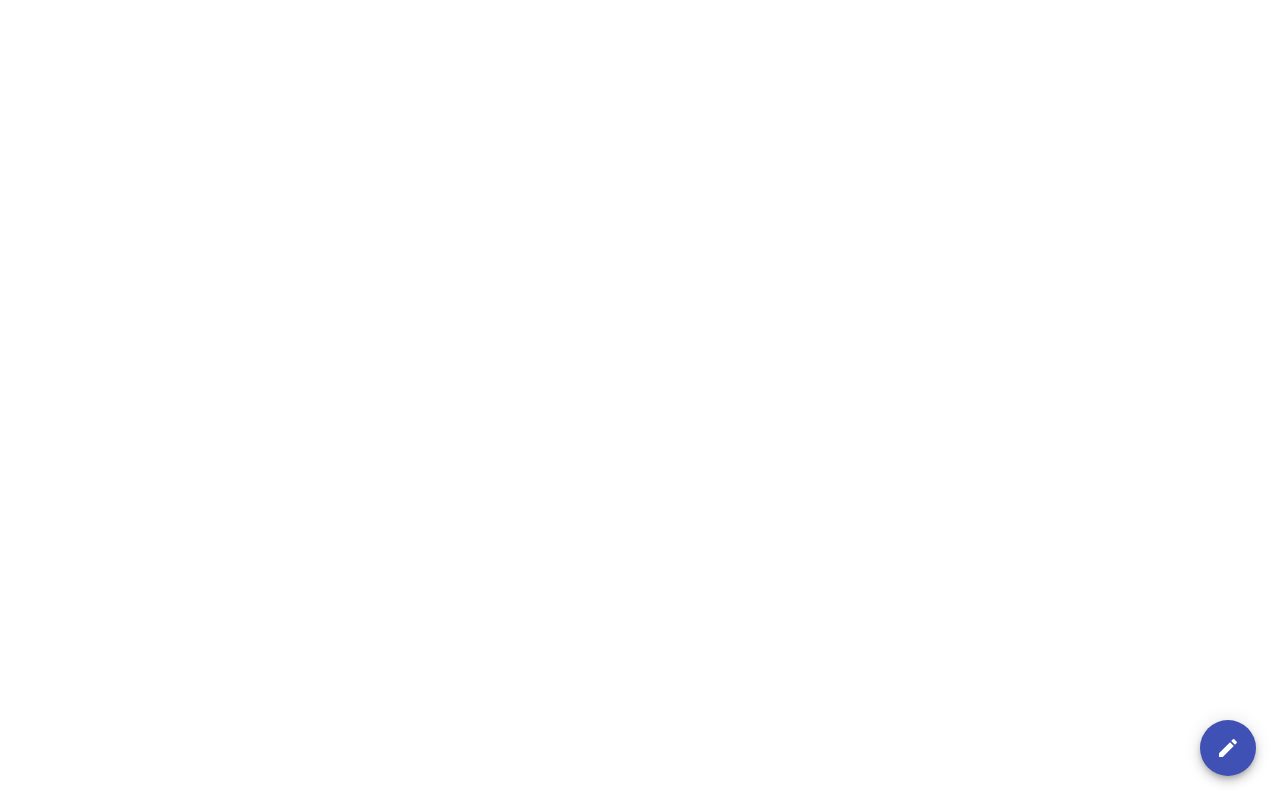
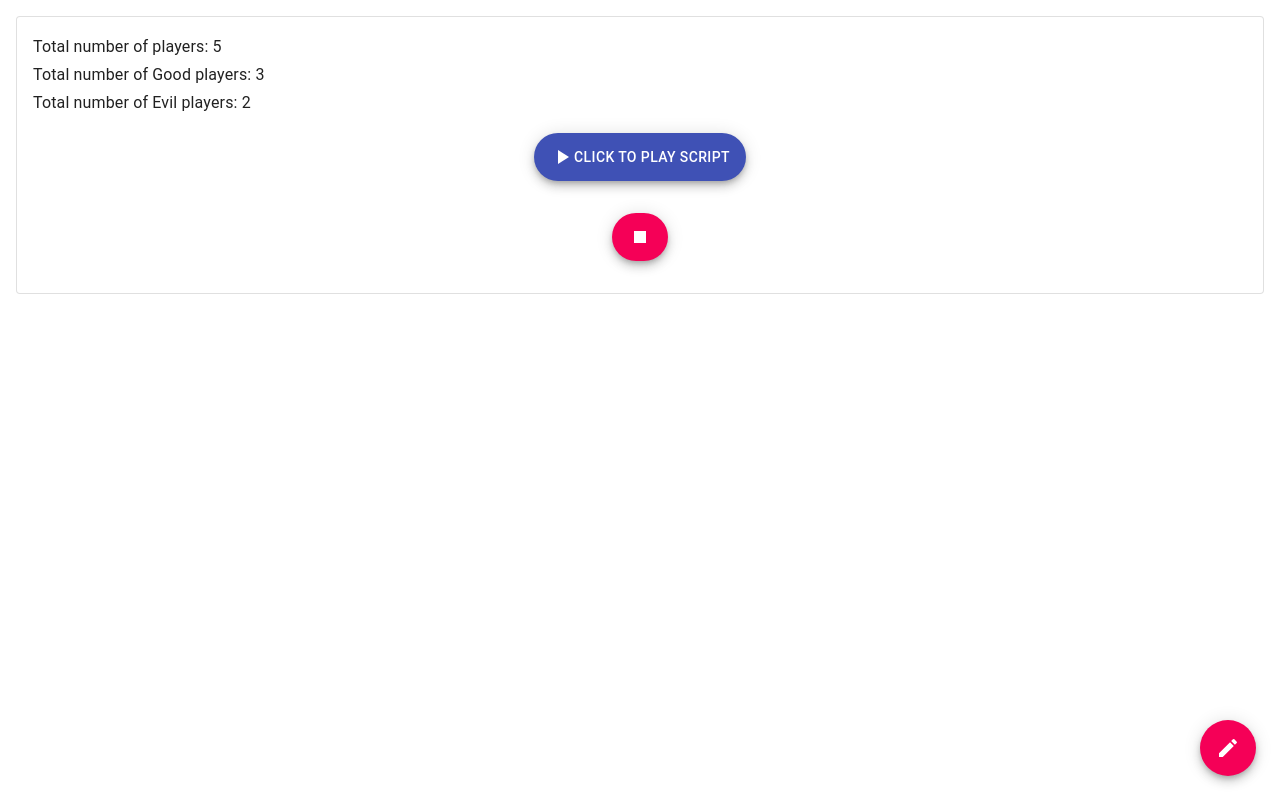
Before and after one commit to kychanbi/avalon-voice-pwa, a React (Create React App) app: page / in a window 1280 px wide. Built offline with nearby package versions, Linux system fonts and the light colour scheme; the HTML template or start-up script is replaced by a standard one.

Commit message:
added script generation, text-to-speech;

```diff
--- a/package.json
+++ b/package.json
@@ -14,6 +14,7 @@
     "@types/react-dom": "^16.9.8",
     "react": "^17.0.2",
     "react-dom": "^17.0.2",
+    "react-say": "^2.0.1",
     "react-scripts": "4.0.3",
     "typescript": "^4.0.3",
     "web-vitals": "^0.2.4",
--- a/src/Constant.tsx
+++ b/src/Constant.tsx
@@ -5,37 +5,48 @@ interface NumberOfPlayers {
 
 interface ConstantsInterface {
   totalNumberOfPlayers:
-        Record<string, NumberOfPlayers>
+    Record<string, NumberOfPlayers>,
+  label:
+    Record<string, string>,
+  voice:string,
 }
 
 const Constants: ConstantsInterface = {
   totalNumberOfPlayers: {
-        '5': {
+    5: {
       good: 3,
-            evil: 2
+      evil: 2,
     },
-        '6': {
+    6: {
       good: 4,
-            evil: 2
+      evil: 2,
     },
-        '7': {
+    7: {
       good: 4,
       evil: 3,
     },
-        '8': {
+    8: {
       good: 5,
-            evil: 3
+      evil: 3,
     },
-        '9': {
+    9: {
       good: 6,
-            evil: 3
+      evil: 3,
     },
-        '10': {
+    10: {
       good: 6,
-            evil: 4
-        }
-    }
-}
+      evil: 4,
+    },
+  },
+  label: {
+    isPercivalPresent: '派西維爾',
+    isMordredPresent: '莫德雷德',
+    isMorganaPresent: '莫甘娜',
+    isOberonPresent: '奧柏倫',
+    isLancelotPresent: '蘭斯洛特',
+  },
+  voice: 'zh-HK',
+};
 Object.freeze(Constants);
 
-export {Constants}
+export { Constants };
--- a/src/state/playerSetting.tsx
+++ b/src/state/playerSetting.tsx
@@ -1,48 +1,46 @@
 import React, { useEffect, useState } from 'react';
 import { Constants } from '../Constant';
 
-interface CharacterSetting {
-  totalNumberOfPlayer: number,
+export interface CharacterSetting {
+  totalNumberOfPlayer: string,
   isPercivalPresent: boolean,
   isMordredPresent: boolean,
   isMorganaPresent: boolean,
   isOberonPresent: boolean,
+  isLancelotPresent: boolean,
 }
 
-interface AllPlayerSetting {
-  totalNumberOfPlayer: number,
-  isPercivalPresent: boolean,
-  isMordredPresent: boolean,
-  isMorganaPresent: boolean,
-  isOberonPresent: boolean,
+export interface AllPlayerSetting extends CharacterSetting {
   numberOfGood: number,
   numberOfEvil: number,
 }
 
-const defaultAllPlayerSetting = {
-  totalNumberOfPlayer: 5,
+export interface voiceSetting {
+  speakingRate: number,
+
+}
+
+export const defaultCharacterSetting: CharacterSetting = {
+  totalNumberOfPlayer: '5',
   isPercivalPresent: false,
   isMordredPresent: false,
   isMorganaPresent: false,
   isOberonPresent: false,
+  isLancelotPresent: false,
+};
+const defaultAllPlayerSetting: AllPlayerSetting = {
   numberOfGood: 3,
   numberOfEvil: 2,
+  ...defaultCharacterSetting,
 };
 
-const defaultCharacterSetting: CharacterSetting = {
-  totalNumberOfPlayer: 5,
-  isPercivalPresent: false,
-  isMordredPresent: false,
-  isMorganaPresent: false,
-  isOberonPresent: false,
-};
-
-enum SettingProps {
+export enum SettingProps {
   totalNumberOfPlayer = 'totalNumberOfPlayer',
   isPercivalPresent = 'isPercivalPresent',
   isMordredPresent = 'isMordredPresent',
   isMorganaPresent = 'isMorganaPresent',
   isOberonPresent = 'isOberonPresent',
+  isLancelotPresent = 'isLancelotPresent',
   // numberOfGood = 'numberOfGood',
   // numberOfEvil = 'numberOfEvil',
 }
@@ -52,10 +50,10 @@ interface GoodEvilNumber {
   numberOfEvil: number
 }
 
-function calcGoodEvilNumber(total: number): GoodEvilNumber {
+function calcGoodEvilNumber(total: string): GoodEvilNumber {
   return {
-    numberOfGood: Constants.totalNumberOfPlayers[total.toString()]?.good,
-    numberOfEvil: Constants.totalNumberOfPlayers[total.toString()]?.evil,
+    numberOfGood: Constants.totalNumberOfPlayers[total].good,
+    numberOfEvil: Constants.totalNumberOfPlayers[total].evil,
   } as GoodEvilNumber;
 }
 
@@ -64,7 +62,7 @@ interface SettingContextType {
   editSetting: Function
 }
 
-const SettingContext = React.createContext<SettingContextType>({
+export const SettingContext = React.createContext<SettingContextType>({
   allPlayerSetting: defaultAllPlayerSetting,
   editSetting: () => {
   },
@@ -74,7 +72,7 @@ interface SettingContextProviderProp {
   children: React.ReactNode
 }
 
-const SettingContextProvider = ({ children }: SettingContextProviderProp) => {
+export const SettingContextProvider = ({ children }: SettingContextProviderProp) => {
   const [currentSetting, setCurrentSetting] = useState<CharacterSetting>(defaultCharacterSetting);
   const [allPlayerSetting, setAllPlayerSetting] = useState<AllPlayerSetting>(
     defaultAllPlayerSetting,
@@ -85,7 +83,9 @@ const SettingContextProvider = ({ children }: SettingContextProviderProp) => {
     setCurrentSetting(tempSetting);
   };
   useEffect(() => {
-    const { numberOfGood, numberOfEvil } = calcGoodEvilNumber(currentSetting.totalNumberOfPlayer);
+    const { numberOfGood, numberOfEvil } = calcGoodEvilNumber(
+      currentSetting.totalNumberOfPlayer ?? defaultCharacterSetting.totalNumberOfPlayer,
+    );
     const tempSetting: AllPlayerSetting = {
       ...currentSetting, numberOfGood, numberOfEvil,
     };
@@ -97,5 +97,3 @@ const SettingContextProvider = ({ children }: SettingContextProviderProp) => {
     </SettingContext.Provider>
   );
 };
-
-export { SettingContextProvider, SettingContext, SettingProps };
--- /dev/null
+++ b/src/utils/utils.ts
@@ -0,0 +1,41 @@
+import { Constants } from '../Constant';
+
+export function findVoice(voiceName: string): (SpeechSynthesisVoice | undefined){
+  const synth = window.speechSynthesis;
+  const voices: SpeechSynthesisVoice[] = synth.getVoices();
+  return voices.find((v) => v.lang === voiceName);
+  // synth.voice
+}
+export async function sleep(ms: number){
+  return new Promise((resolve) => setTimeout(resolve, ms));
+}
+
+export function initVoice(){
+  // setVoice(Constants.voice);
+}
+
+export function speak(text: string, rate = 1){
+  const synth = window.speechSynthesis;
+  const utterance = new SpeechSynthesisUtterance(text);
+  utterance.voice = findVoice(Constants.voice) as SpeechSynthesisVoice;
+  utterance.rate = rate;
+  // synth.cancel();
+  synth.speak(utterance);
+  console.log(text);
+  // console.log(scriptArr);
+  console.log(utterance);
+  // synth.resume();
+  // synth.cancel();
+}
+
+export async function pauseSpeaking(s: number){
+  const synth = window.speechSynthesis;
+  synth.pause();
+  await sleep(s * 1000);
+  synth.resume();
+}
+
+export function endSpeaking(){
+  const synth = window.speechSynthesis;
+  synth.cancel();
+}
--- a/src/views/MC.tsx
+++ b/src/views/MC.tsx
@@ -1 +1,184 @@
-import React from "react";
+import React, {
+  EventHandler, useCallback, useContext, useEffect, useState,
+} from 'react';
+import {
+  Box, Card, Fab, makeStyles, Typography,
+} from '@material-ui/core';
+import PlayArrowIcon from '@material-ui/icons/PlayArrow';
+import StopIcon from '@material-ui/icons/Stop';
+// @ts-ignore
+import { Say } from 'react-say';
+import { AllPlayerSetting, SettingContext } from '../state/playerSetting';
+import {
+  endSpeaking, findVoice, pauseSpeaking, speak,
+} from '../utils/utils';
+import { Constants } from '../Constant';
+
+interface settingDisplayProps {
+  gameSetting: AllPlayerSetting
+}
+
+const useStyles = makeStyles((theme) => ({
+  mcCard: {
+    padding: theme.spacing(2),
+  },
+  playBtnWrap: {
+    width: '100%',
+    padding: '1em 0',
+    textAlign: 'center',
+  },
+}));
+
+const CurrentSettingDisplay = (props: settingDisplayProps) => {
+  const { numberOfGood, numberOfEvil, totalNumberOfPlayer } = props.gameSetting;
+  return (
+    <Box>
+      <Typography variant="subtitle1">
+        Total number of players:
+        {' '}
+        {totalNumberOfPlayer}
+      </Typography>
+      <Typography variant="subtitle1">
+        Total number of Good players:
+        {' '}
+        {numberOfGood}
+      </Typography>
+      <Typography variant="subtitle1">
+        Total number of Evil players:
+        {' '}
+        {numberOfEvil}
+      </Typography>
+    </Box>
+  );
+};
+
+interface ScriptObj {
+  script1: string,
+  scriptEvil: string,
+  scriptEvil2: string,
+  scriptEvil3: string,
+  scriptGood: string,
+  scriptGood2: string,
+  scriptGood3: string,
+  scriptGood4: string,
+  scriptGood5: string,
+}
+
+const generateScript = ({
+  isLancelotPresent,
+  isMordredPresent,
+  isMorganaPresent,
+  isOberonPresent,
+  isPercivalPresent,
+  numberOfEvil,
+  // numberOfGood,
+  // totalNumberOfPlayer,
+}: AllPlayerSetting): string[] => {
+  // let numOtherEvil = numberOfEvil;
+  // isMordredPresent && numOtherEvil--;
+  // isOberonPresent && numOtherEvil--;
+  // isMorganaPresent && numOtherEvil--;
+  // isLancelotPresent && numOtherEvil--;
+
+  // const script1 = '';
+  // let scriptEvil = '所有玩家合埋眼，伸手握拳放係枱上，所有壞人開眼';
+  let scriptEvil = '所有壞人擘大眼';
+  if (isLancelotPresent && isOberonPresent) scriptEvil = `除【奧柏倫同蘭斯洛特】以外，${scriptEvil}，蘭斯洛特豎起手指公`;
+  else if (isOberonPresent) scriptEvil = `除左【奧柏倫】以外，${scriptEvil}`;
+  else if (isLancelotPresent) scriptEvil = `除左【蘭斯洛特】以外，${scriptEvil}，蘭斯洛特豎起手指公`;
+  const scriptEvil2 = '所有壞人合埋眼';
+  const scriptEvil3 = `${isMordredPresent ? '除左【莫德雷德】以外' : ''}所有壞人合埋眼，豎起手指公。`;
+  // const numOfEvilShown = numberOfEvil - (+isMordredPresent);
+  const scriptGood = '梅林擘大眼';
+  // ，`總共有 ${numOfEvilShown} 個壞人，如果數目有錯，請出聲。`;
+  const scriptGood2 = '梅林合埋眼，壞人收起手指公';
+  const scriptGood3 = isPercivalPresent ? `【梅林】${isMorganaPresent && '及【莫甘娜】'} 豎起手指公，【派西維爾】擘大眼。
+` : '';
+  const scriptGood4 = isPercivalPresent ? `【梅林】${isMorganaPresent && '及【莫甘娜】'} 收起手指公，【派西維爾】合埋眼。` : '';
+  const scriptGood5 = '所有玩家擘大眼';
+  return [
+     scriptEvil, scriptEvil2, scriptEvil3, scriptGood, scriptGood2, scriptGood3, scriptGood4, scriptGood5,
+  ].filter(s => !!s);
+};
+
+const addLineBreaksToScript = (script: string[]): (string | JSX.Element)[] => (script).map(
+  (x) => [x, <br />],
+).reduce(
+  (ac, curr) => (ac.concat(curr)), [],
+);
+
+const PlayButton = (props: { playOnClick: EventHandler<any> }) => {
+  const { playOnClick } = props;
+  return (
+    <div onClick={playOnClick} role="button" tabIndex={0} onKeyDown={playOnClick}>
+      <Fab variant="extended" color="primary">
+        <PlayArrowIcon />
+        {' '}
+        Click to Play Script
+      </Fab>
+    </div>
+  );
+};
+
+const StopButton = (props: { stopPlaying: EventHandler<any> }) => {
+  const { stopPlaying } = props;
+  return (
+    <div onClick={stopPlaying} role="button" tabIndex={0} onKeyDown={stopPlaying}>
+      <Fab variant="extended" color="secondary">
+        <StopIcon />
+      </Fab>
+    </div>
+  );
+};
+
+const useMCPageHook = () => {
+  // const synthesize = useSynthesize();
+
+  const { allPlayerSetting } = useContext(SettingContext);
+  const [scriptArr, setScriptText] = useState<string[]>([]);
+  const [scriptDisplay, setScriptDisplay] = useState<(string | JSX.Element)[]>([]);
+  useEffect(() => {
+    const s = generateScript(allPlayerSetting);
+    const t = addLineBreaksToScript(s);
+    setScriptText(s);
+    setScriptDisplay(t);
+  }, [allPlayerSetting]);
+
+  const playScript = useCallback(() => {
+    endSpeaking();
+    // const lastSentence = scriptArr.pop() as string;
+    scriptArr.forEach((s) => {
+      speak('五，四，三，二，一．', 0.65);
+      speak(s);
+      // await pauseSpeaking(5);
+    });
+    // console.log('lastSentence',lastSentence)
+    // speak(lastSentence);
+    // synthesize(scriptText.join(' '));
+  }, [scriptArr]);
+  return {
+    scriptArr, allPlayerSetting, playScript, scriptDisplay,
+  };
+};
+
+export const MCPage = () => {
+  const classes = useStyles();
+  const {
+    scriptDisplay, allPlayerSetting, playScript,
+  } = useMCPageHook();
+
+  return (
+    <Card variant="outlined" className={classes.mcCard}>
+      <CurrentSettingDisplay gameSetting={allPlayerSetting} />
+      <Typography hidden>
+        {scriptDisplay}
+      </Typography>
+      <div className={classes.playBtnWrap}>
+        <PlayButton playOnClick={playScript} />
+      </div>
+      <div className={classes.playBtnWrap}>
+        <StopButton stopPlaying={endSpeaking} />
+      </div>
+    </Card>
+  );
+};
--- a/src/views/Main.tsx
+++ b/src/views/Main.tsx
@@ -1,8 +1,10 @@
-import React, { useState } from 'react';
+import React, { useEffect, useState } from 'react';
 import { Dialog, Fab, makeStyles } from '@material-ui/core';
 import EditIcon from '@material-ui/icons/Edit';
 import { SettingTab } from './SettingTab';
 import { SettingContextProvider } from '../state/playerSetting';
+import { MCPage } from './MC';
+import { initVoice } from '../utils/utils';
 
 const useStyles = makeStyles((theme) => ({
   root: {
@@ -10,6 +12,8 @@ const useStyles = makeStyles((theme) => ({
     width: '100vw',
     height: '100vh',
     position: 'relative',
+    boxSizing: 'border-box',
+    padding: theme.spacing(2),
   },
   fab: {
     position: 'absolute',
@@ -30,13 +34,15 @@ export const Main = () => {
   const closeDialog = () => {
     setIsDialogOpen(false);
   };
+
   return (
     <SettingContextProvider>
       <div className={classes.root}>
+        <MCPage />
         <Dialog open={isDialogOpen} onClose={closeDialog} fullWidth>
           <SettingTab />
         </Dialog>
-        <Fab color="primary" aria-label="edit" onClick={btnOnClick} className={classes.fab}>
+        <Fab color="secondary" aria-label="edit" onClick={btnOnClick} className={classes.fab}>
           <EditIcon />
         </Fab>
       </div>
--- a/src/views/SettingTab.tsx
+++ b/src/views/SettingTab.tsx
@@ -1,15 +1,12 @@
 import React, { useContext, useState } from 'react';
 import {
-  InputLabel, Select, MenuItem, makeStyles, FormControl,
+  InputLabel, Select, MenuItem, makeStyles, FormControl, FormControlLabel, Checkbox, FormGroup,
 } from '@material-ui/core';
-import { SettingContext, SettingProps } from '../state/playerSetting';
+import {
+  CharacterSetting, defaultCharacterSetting, SettingContext,
+} from '../state/playerSetting';
 
 import { Constants } from '../Constant';
-
-interface optionProps {
-  val: string,
-  key: string
-}
 
 const useStyle = makeStyles((theme) => ({
   settingTab: {
@@ -19,48 +16,45 @@ const useStyle = makeStyles((theme) => ({
     padding: '3em',
     minWidth: 320,
   },
+  selectFormControl: {
+    margin: theme.spacing(1),
+    minWidth: '10em',
+  },
 }));
 
-const TotalNumberOfPlayerOption = (
-  props: optionProps,
-) => {
-  console.log('TotalNumberOfPlayerOption', props);
-  const { val, key } = props;
-  console.log('TotalNumberOfPlayerOption', val);
-  return (
-    <div>
-      <MenuItem key={key} value={val}>
-        {val}
-      </MenuItem>
-    </div>
-  );
-};
+const labels = Constants.label;
 
 const SettingTab = () => {
+  const classes = useStyle();
   const { allPlayerSetting, editSetting } = useContext(SettingContext);
-  const [currVal, setCurVal] = useState(allPlayerSetting?.totalNumberOfPlayer);
-  const [isNumberOfPlayerOpen, setIsNumberOfPlayerOpen] = useState(false);
-  const totalNumberOfPlayerOnChange = (e: any) => {
-    console.log('totalNumberOfPlayerOnChange', e);
-    editSetting(SettingProps.totalNumberOfPlayer, e.target.value);
+  // const [currNumOfPlayers, setCurrNumOfPlayers] = useState<string>(
+  //   allPlayerSetting.totalNumberOfPlayer ?? defaultCharacterSetting.totalNumberOfPlayer,
+  // );
+  const [formState, setFormState] = useState<CharacterSetting>(
+    allPlayerSetting ?? defaultCharacterSetting,
+  );
+
+  const handleChange = <K extends keyof CharacterSetting>(
+    event: React.ChangeEvent<{ name?: string | undefined, value: unknown, checked?: boolean }>,
+  ) => {
+    const name = event.target.name as K;
+    const value = event.target.value as CharacterSetting[K];
+    const checked = event.target.checked as boolean;
+    const newVal = checked === undefined ? value : checked;
+    setFormState({ ...formState, [name]: newVal });
+    editSetting(name, newVal);
   };
-  const numOfPlayerOnChange = (e: any) => {
-    setCurVal(e?.target?.value);
-    totalNumberOfPlayerOnChange(e);
-  };
-
-  const classes = useStyle();
 
   return (
     <div className={classes.settingTab}>
-      <FormControl>
+      <FormControl className={classes.selectFormControl}>
         <InputLabel>Number of Player</InputLabel>
         <Select
-          labelId="demo-simple-select-helper-label"
-          id="demo-simple-select-helper"
-          value={currVal}
-          onChange={numOfPlayerOnChange}
-
+          labelId="select-total-number-of-player-label"
+          id="select-total-number-of-player"
+          value={formState.totalNumberOfPlayer}
+          onChange={handleChange}
+          name="totalNumberOfPlayer"
         >
           {Object.keys(
             Constants.totalNumberOfPlayers,
@@ -69,6 +63,63 @@ const SettingTab = () => {
           )}
         </Select>
       </FormControl>
+      <FormGroup>
+        <FormControlLabel
+          control={(
+            <Checkbox
+              checked={formState.isPercivalPresent}
+              onChange={handleChange}
+              name="isPercivalPresent"
+              color="primary"
+            />
+          )}
+          label={labels.isPercivalPresent}
+        />
+        <FormControlLabel
+          control={(
+            <Checkbox
+              checked={formState.isMordredPresent}
+              onChange={handleChange}
+              name={'isMordredPresent'}
+              color="primary"
+            />
+          )}
+          label={labels.isMordredPresent}
+        />
+        <FormControlLabel
+          control={(
+            <Checkbox
+              checked={formState.isMorganaPresent}
+              onChange={handleChange}
+              name={'isMorganaPresent'}
+              color="primary"
+            />
+          )}
+          label={labels.isMorganaPresent}
+        />
+        <FormControlLabel
+          control={(
+            <Checkbox
+              checked={formState.isOberonPresent}
+              onChange={handleChange}
+              name={'isOberonPresent'}
+              color="primary"
+            />
+          )}
+          label={labels.isOberonPresent}
+        />
+        <FormControlLabel
+          control={(
+            <Checkbox
+              checked={formState.isLancelotPresent}
+              onChange={handleChange}
+              name={'isLancelotPresent'}
+              color="primary"
+            />
+          )}
+          label={labels.isLancelotPresent}
+        />
+      </FormGroup>
     </div>
   );
 };
```
Also changed, not shown: .eslintrc.json, 1 other file (tests, documents, lock files or other folders). Lines whose indentation alone changed are shown as unchanged.
